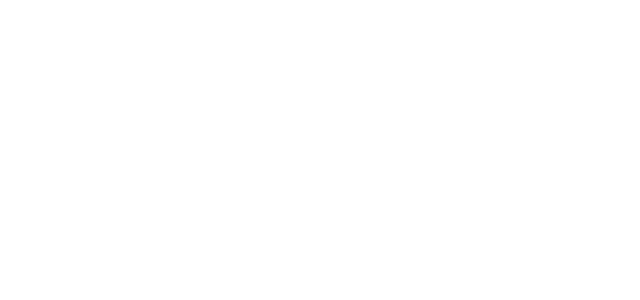
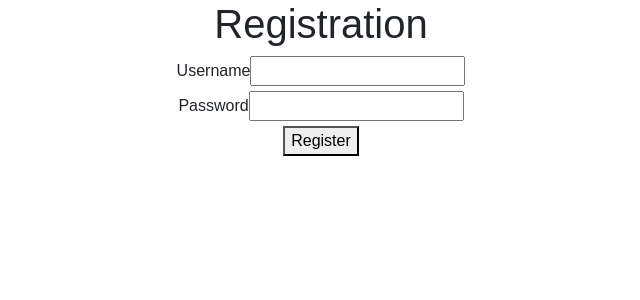
Before and after one commit to franand436/Final-Project, a React (Create React App) app in the folder react/: page /register in a window 1280 px wide. Before the commit this address had no page. Shown: the top 300 px of the page, without its empty margins (319-959 px from the left). Built offline with nearby package versions, Linux system fonts and the light colour scheme.

Commit message:
added updated Register.js and added route

```diff
--- a/react/src/App.js
+++ b/react/src/App.js
@@ -1,5 +1,6 @@
 import React from 'react';
 import './App.css';
+import Register from './components/Register';
 import Home from './components/Home';
 import ProductOverview from './components/ProductOverview';
 import InventoryTable from './components/InventoryTable';
@@ -14,6 +15,7 @@
         <Route path="/productOverview" element={<ProductOverview />} />
         <Route path="/inventoryTable" element={<InventoryTable />} />
         <Route path="/login" element={<Login />} />
+        <Route path="/register" element={<Register />} />
       </Routes>
     </div>
     );
--- a/react/src/components/Register.js
+++ b/react/src/components/Register.js
@@ -0,0 +1,18 @@
+import React from 'react'
+
+function Register() {
+  return (
+    <div className='registration'>
+    <h1> Registration </h1>
+    <label> Username </label>
+    <input type="text" />
+    <br />
+    <label> Password </label>
+    <input type="text" />
+    <br />
+    <button> Register </button>
+    </div>
+  )
+}
+
+export default Register
```
